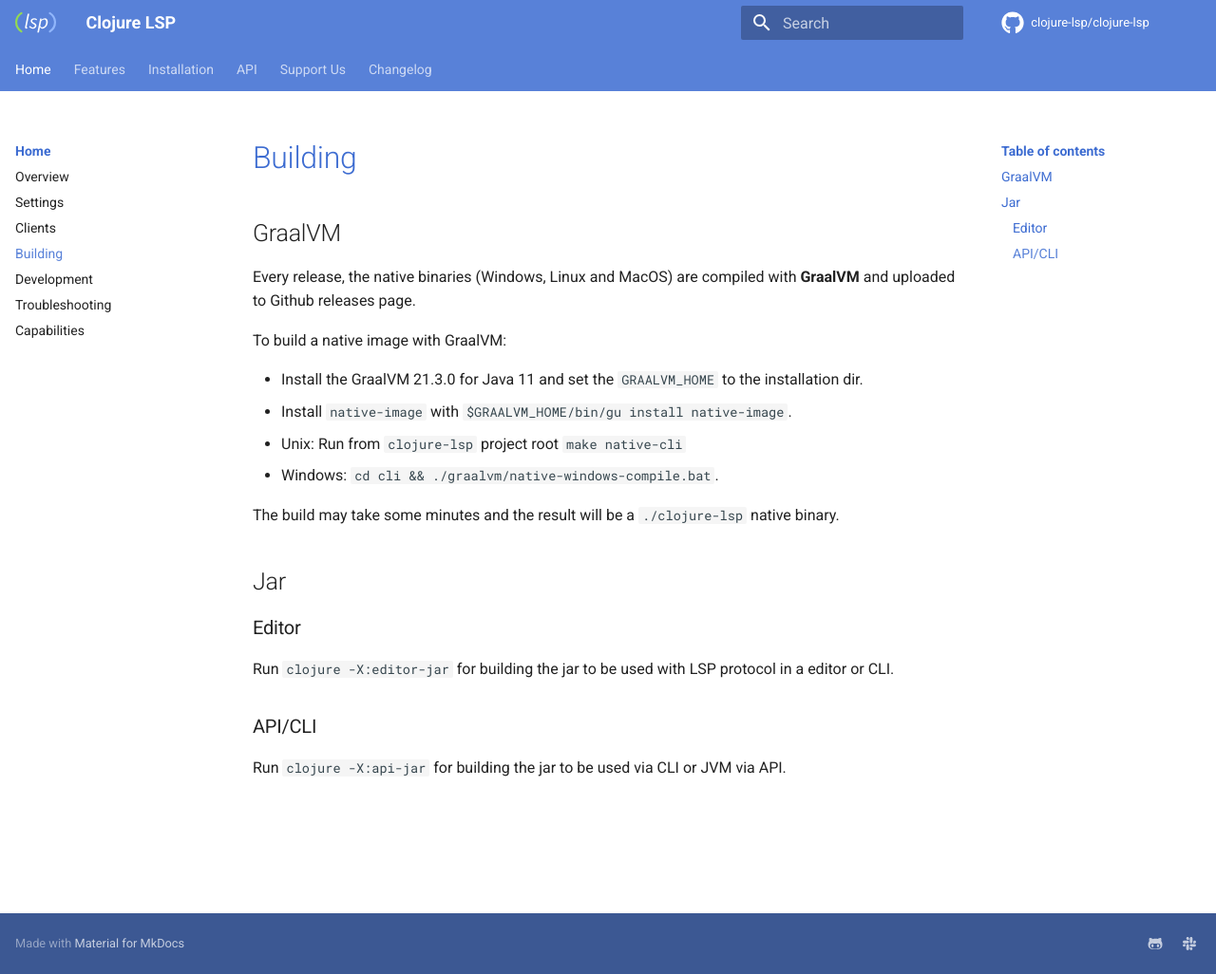
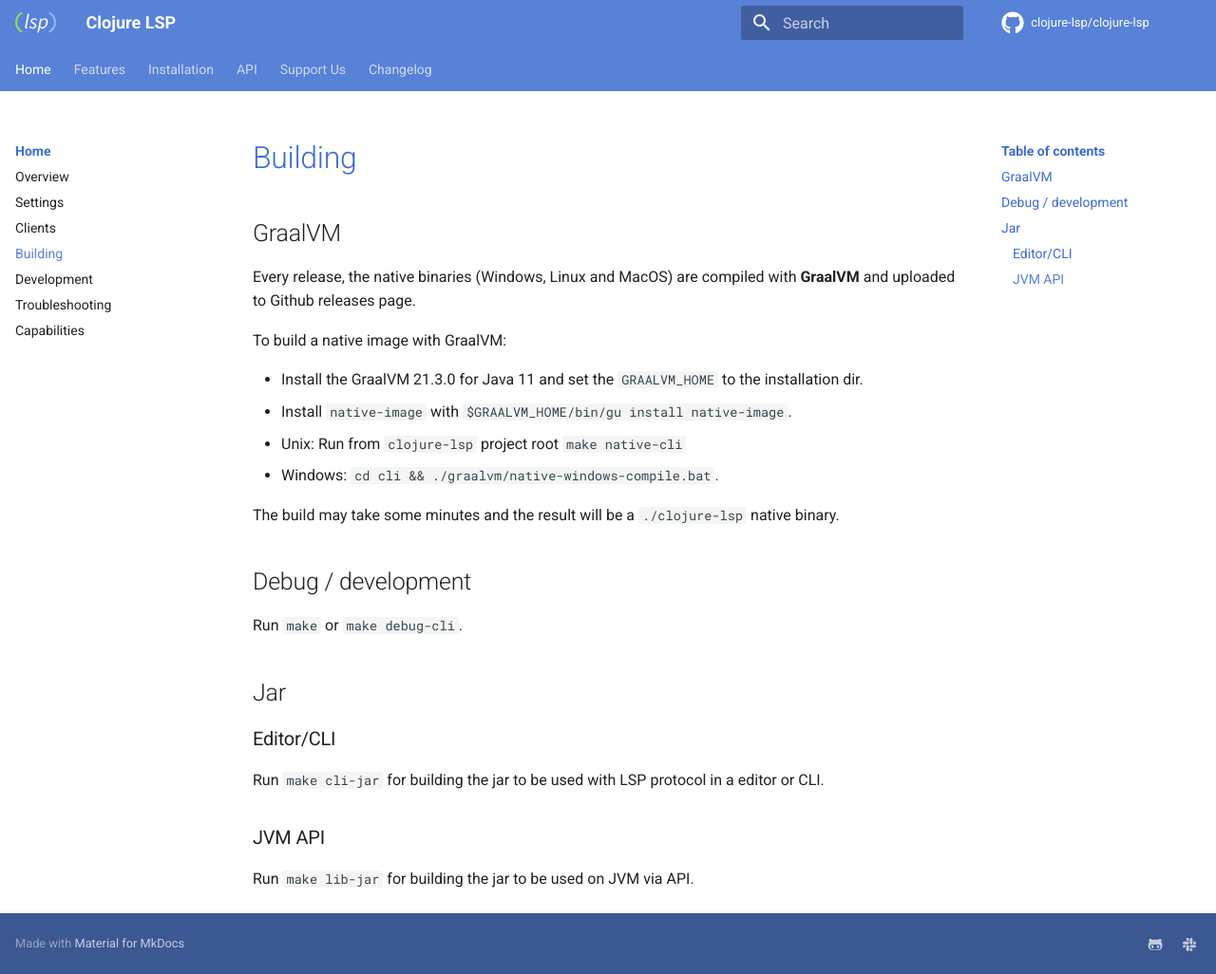
Before and after one commit to clojure-lsp/clojure-lsp, an MkDocs documentation site: the page built from docs/building.md, in a window 1280 px wide and 1026 px high. Shown: the whole window at 95% size. Built offline with MkDocs 1.6.1 and Material for MkDocs 9.7.7, drawn with Linux system fonts in a browser that asks for light colours; comment, search, counter and statistics services are not loaded.

Commit message:
docs: update building

```diff
--- a/docs/building.md
+++ b/docs/building.md
@@ -13,12 +13,16 @@ To build a native image with GraalVM:
 
 The build may take some minutes and the result will be a `./clojure-lsp` native binary.
 
+## Debug / development
+
+Run `make` or `make debug-cli`.
+
 ## Jar
 
-### Editor
+### Editor/CLI
 
-Run `clojure -X:editor-jar` for building the jar to be used with LSP protocol in a editor or CLI.
+Run `make cli-jar` for building the jar to be used with LSP protocol in a editor or CLI.
 
-### API/CLI
+### JVM API
 
-Run `clojure -X:api-jar` for building the jar to be used via CLI or JVM via API.
+Run `make lib-jar` for building the jar to be used on JVM via API.
```
